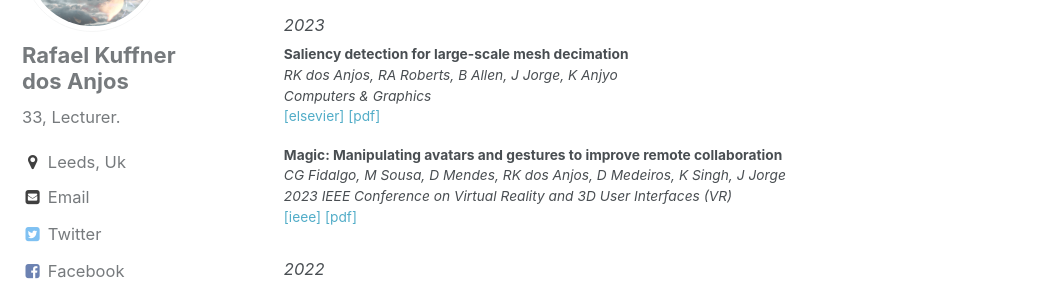
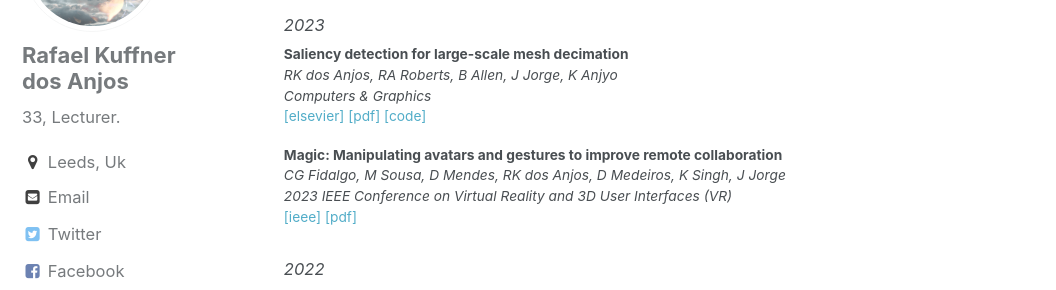
Before and after one commit to rafaelkuffner/rafaelkuffner.github.io, a Jekyll site: the page built from index.html, in a window 1280 px wide and 900 px high, scrolled down 3054 px. Shown: the part 152-442 px from the top of the window, without its empty margins (0-1056 px from the left). Built offline with Jekyll 4.4.1, drawn with Linux system fonts in a browser that asks for light colours; the list of posts is cut into pages by our own code.

Commit message:
code!
Added git for mrss

```diff
--- a/index.html
+++ b/index.html
@@ -103,6 +103,8 @@
   <i>Computers & Graphics</i></br>
   <a target="_blank" href="https://www.sciencedirect.com/science/article/pii/S0097849323000134?via%3Dihub">[elsevier]</a>
   <a target="_blank" href="assets/papers/C&G2023.pdf">[pdf]</a>
+  <a target="_blank" href="https://github.com/rafaelkuffner/MRSS">[code]</a>
+
 </p>
 
 <p><b>Magic: Manipulating avatars and gestures to improve remote collaboration</b></br>
```
